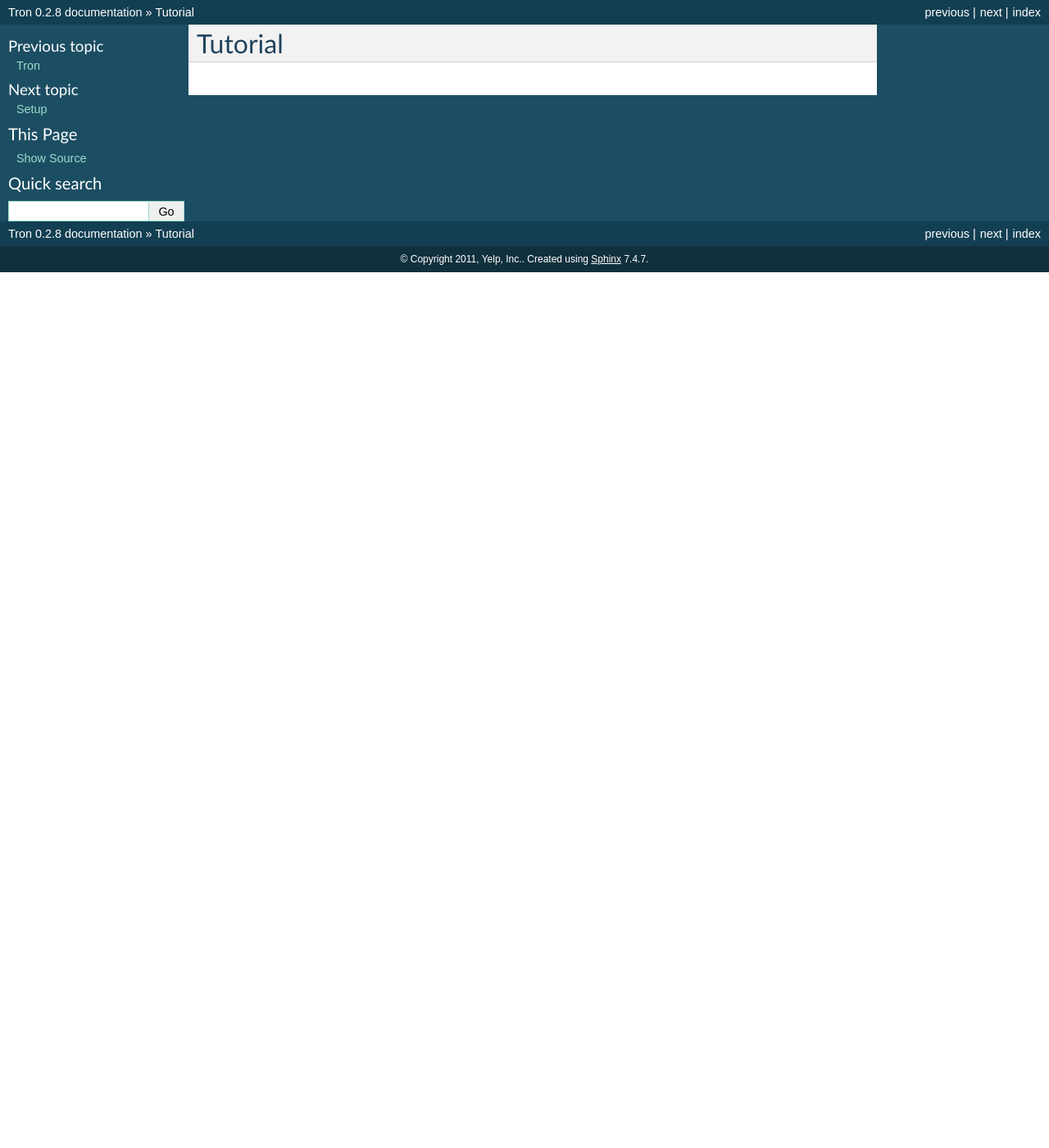
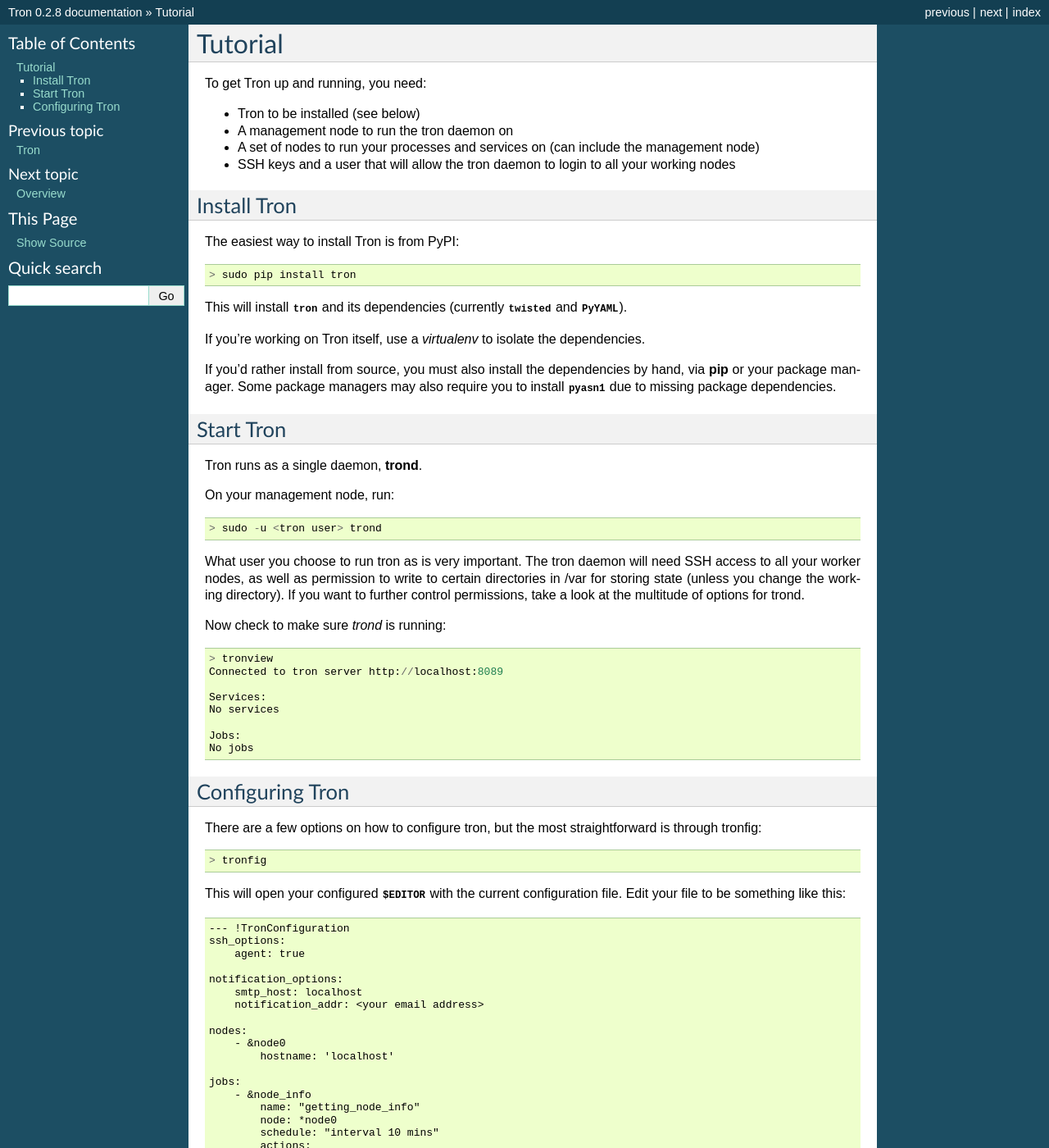
Before and after one commit to Yelp/Tron, a Sphinx documentation site: the page built from docs/tutorial.rst, in a window 1280 px wide and 1400 px high. Shown: the whole window at 82% size. Built offline with Sphinx 7.4.7, drawn with Linux system fonts in a browser that asks for light colours; some of the changed text lies outside the part shown.

Commit message:
Ported tutorial from wiki to sphinx

```diff
--- a/docs/conf.py
+++ b/docs/conf.py
@@ -53,10 +53,6 @@ copyright = u'2011, Yelp, Inc.'
 version = '.'.join(str(s) for s in tron.__version_info__[:2])
 # The full version, including alpha/beta/rc tags.
 release = tron.__version__
-
-# The language for content autogenerated by Sphinx. Refer to documentation
-# for a list of supported languages.
-#language = None
 
 # There are two options for replacing |today|: either, you set today to some
 # non-false value, then it is used:
--- /dev/null
+++ b/docs/developing.rst
@@ -0,0 +1,2 @@
+Working on Tron
+===============
--- a/docs/jobs.rst
+++ b/docs/jobs.rst
@@ -3,3 +3,6 @@ Jobs
 
 Actions
 -------
+
+Scheduling
+----------
--- /dev/null
+++ b/docs/overview.rst
@@ -0,0 +1,2 @@
+Overview
+========
--- a/docs/tutorial.rst
+++ b/docs/tutorial.rst
@@ -1,2 +1,144 @@
 Tutorial
 ========
+
+To get Tron up and running, you need:
+
+* Tron to be installed (see below)
+* A management node to run the tron daemon on
+* A set of nodes to run your processes and services on (can include the
+  management node)
+* SSH keys and a user that will allow the tron daemon to login to all your
+  working nodes
+
+Install Tron
+-------------
+The easiest way to install Tron is from PyPI::
+
+    > sudo pip install tron
+
+This will install :py:mod:`tron` and its dependencies (currently
+:py:mod:`twisted` and :py:mod:`PyYAML`).
+
+If you're working on Tron itself, use a `virtualenv` to isolate the
+dependencies.
+
+If you'd rather install from source, you must also install the dependencies
+by hand, via :command:`pip` or your package manager. Some package managers
+may also require you to install :py:mod:`pyasn1` due to missing package
+dependencies.
+
+Start Tron
+-----------
+
+Tron runs as a single daemon, :command:`trond`.
+
+On your management node, run::
+
+    > sudo -u <tron user> trond
+
+What user you choose to run tron as is very important. The tron daemon will
+need SSH access to all your worker nodes, as well as permission to write to
+certain directories in /var for storing state (unless you change the working
+directory). If you want to further control permissions, take a look at the
+multitude of options for trond.
+
+Now check to make sure `trond` is running::
+
+    > tronview
+    Connected to tron server http://localhost:8089
+
+    Services:
+    No services
+
+    Jobs:
+    No jobs
+
+Configuring Tron
+----------------
+
+There are a few options on how to configure tron, but the most straightforward
+is through tronfig::
+
+    > tronfig
+
+This will open your configured :envvar:`$EDITOR` with the current configuration
+file. Edit your file to be something like this::
+
+    --- !TronConfiguration
+    ssh_options:
+        agent: true
+
+    notification_options:
+        smtp_host: localhost
+        notification_addr: <your email address>
+
+    nodes:
+        - &node0
+            hostname: 'localhost'
+
+    jobs:
+        - &node_info
+            name: "getting_node_info"
+            node: *node0
+            schedule: "interval 10 mins"
+            actions:
+                - &unameAction
+                    name: "uname"
+                    command: "uname -a"
+                -
+                    name: "cpu_info"
+                    command: "cat /proc/cpuinfo"
+                    requires: [*unameAction]
+
+After you exit your editor, the configuration will be validated and uploaded to `trond`
+
+Now if you run :command:`tronview` again, you'll see ``getting_node_info`` as a
+configured job. Note that it is configured to run 10 minutes from now. This
+should give you time to examine the job to ensure you really want to run it.
+
+::
+
+    Services:
+    No services
+
+    Jobs:
+    Name              State      Scheduler            Last Success
+    getting_node_info ENABLED    INTERVAL:0:10:00     None
+
+You can quickly disable a job by using :command:`tronctl`::
+
+    > tronctl disable getting_node_info
+    Job getting_node_info is disabled
+
+This will stop scheduled jobs and prevent anymore from being scheduled. You are
+now in manual control. To manually execute a job immediately, do this::
+
+    > tronctl start getting_node_info
+    New job getting_node_info.1 created
+
+You can monitor this job run by using :command:`tronview`::
+
+    > tronview getting_node_info.1
+    Job Run: getting_node_info.1
+    State: SUCC
+    Node: localhost
+
+    Action ID & Command  State  Start Time           End Time             Duration
+    .uname               SUCC   2011-02-28 16:57:48  2011-02-28 16:57:48  0:00:00
+    .cpu_info            SUCC   2011-02-28 16:57:48  2011-02-28 16:57:48  0:00:00
+
+    > tronview getting_node_info.1.uname
+    Action Run: getting_node_info.1.uname
+    State: SUCC
+    Node: localhost
+
+    uname -a
+
+    Requirements:
+
+    Stdout:
+    Linux dev05 2.6.24-24-server #1 SMP Wed Apr 15 15:41:09 UTC 2009 x86_64 GNU/Linux
+    Stderr:
+
+That's it for the basics. You might want to look at :doc:`overview` for a more
+comprehensive description of how Tron works.
```
Also changed, not shown: docs/index.rst (+11 -0 lines).
